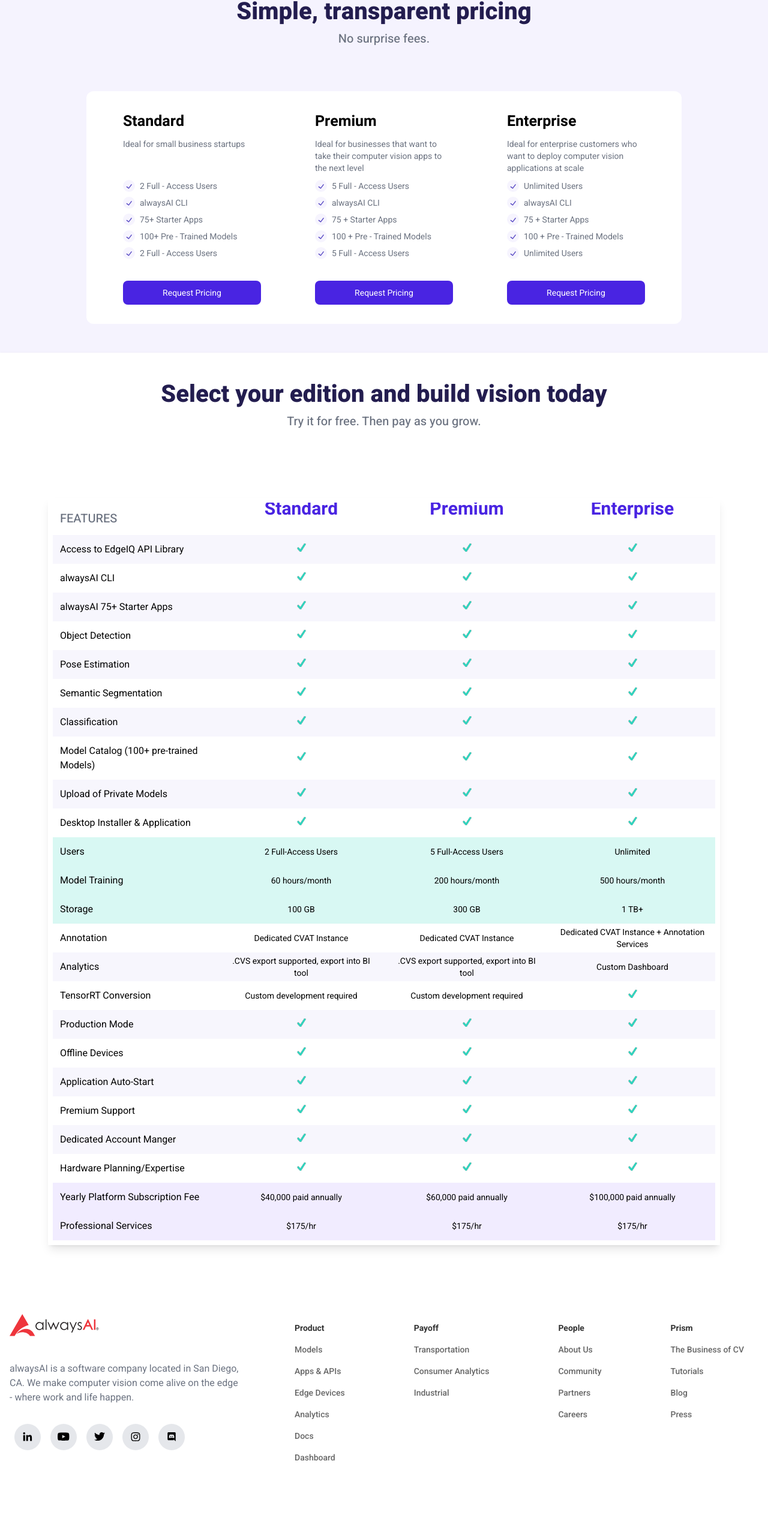
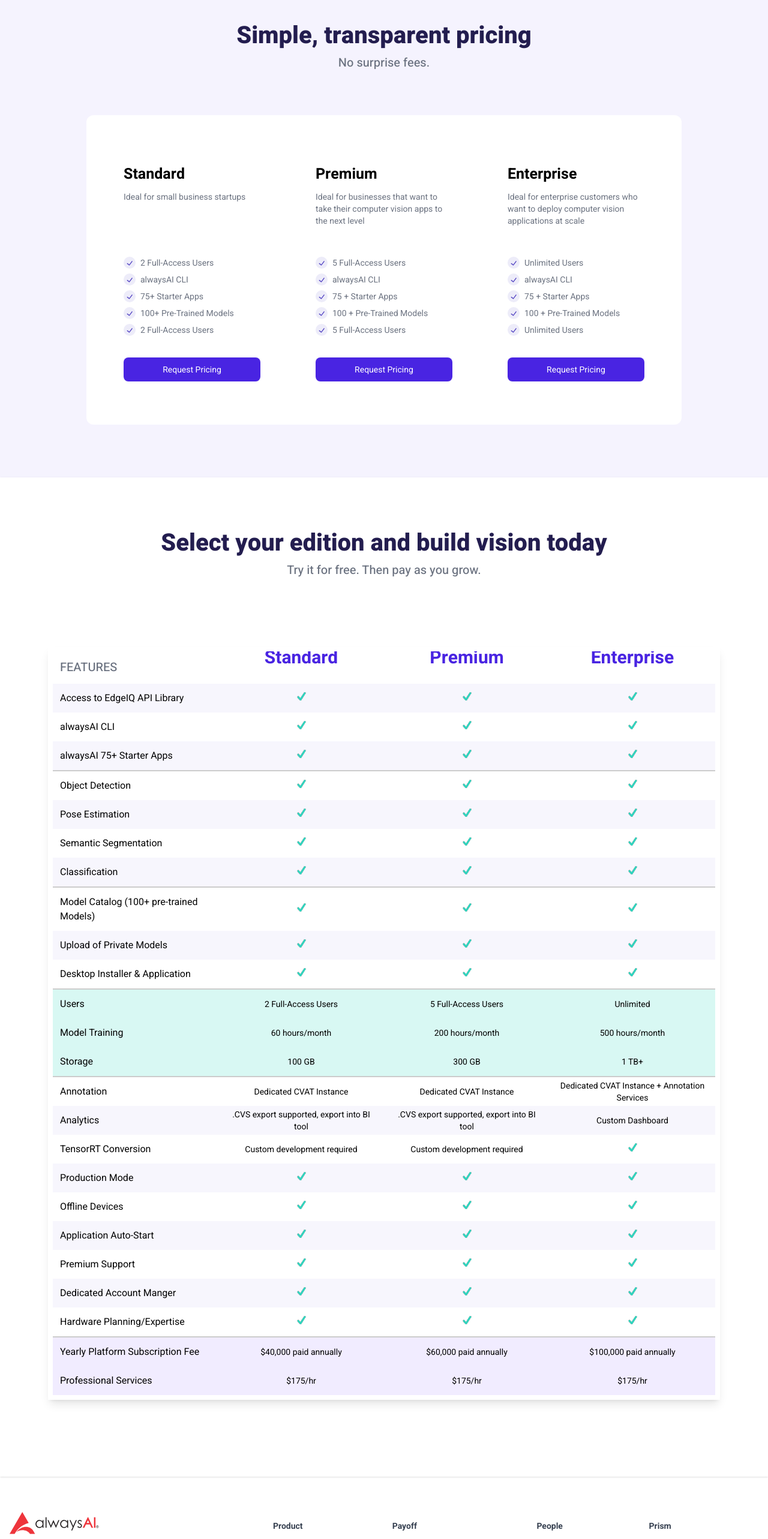
Before and after one commit to dwolner/alwaysai-pricing-demo, a Next.js app: page / in a window 1280 px wide. Shown: the part 141-2707 px from the top of the page at 60% size. Before the commit the page ends 2621 px from the top, so only its background shows below. Built offline with nearby package versions, Linux system fonts and the light colour scheme.

Commit message:
added footer details

```diff
--- a/components/Features.tsx
+++ b/components/Features.tsx
@@ -3,11 +3,12 @@
 
 import type { NextComponentType, NextPageContext } from 'next'
 interface Feature {
-    name: String
-    standard: String & Boolean
-    premium: String & Boolean
-    enterprise: String & Boolean
-    backgroundColor?: String
+    name: string
+    standard: string & boolean
+    premium: string & boolean
+    enterprise: string & boolean
+    backgroundColor?: string
+    bottomBorder?: boolean
 }
 interface Props {
     featureTableData: Feature[]
@@ -17,8 +18,8 @@
     props: Props
 ) => {
     return (
-        <div className='w-full p-2 bg-white shadow'>
-            <div className='max-w-8xl mx-auto justify-between items-center'>
+        <div className='w-full p-2 bg-white shadow mb-2'>
+            <div className='max-w-8xl mx-auto justify-between items-center py-10'>
                 <div className='py-8 px-4 text-center'>
                     <h1 className='text-violet'>
                         Select your edition and build vision today
@@ -42,7 +43,9 @@
                                 {props.featureTableData.map((row, index) => {
                                     return (
                                         <tr key={row.name} style={{
-                                            backgroundColor: row.backgroundColor ? row.backgroundColor : (index % 2 == 0 ? '#F5F3FCBF' : '#fff')
+                                            backgroundColor: row.backgroundColor ? row.backgroundColor : (index % 2 == 0 ? '#F5F3FCBF' : '#fff'),
+                                            borderRadius: '10px',
+                                            borderBottom: row.bottomBorder ? '2px #ccc solid' : ''
                                         }}>
                                             <td className='text-left p-3'>{row.name}</td>
                                             <td className='px-4 text-sm'>
--- a/components/Footer.tsx
+++ b/components/Footer.tsx
@@ -1,12 +1,14 @@
 import React from 'react'
 import Link from 'next/link'
 import Image from 'next/image'
+import SocialLink from './SocialLink'
 
 import type { NextComponentType, NextPageContext } from 'next'
 interface Link {
-    text?: String
-    link?: String
-    icon?: String
+    text?: string
+    link?: string
+    icon?: string
+    backgroundColor?: string
     subLinks?: Link[]
 }
 interface Props {
@@ -19,31 +21,26 @@
 ) => {
     const innerLink = (item: Link, first: Boolean) => {
         return (
-            <div className='py-2 text-sm' style={{ fontWeight: first ? '700' : '500', color: first ? '#333' : '#666' }}>
+            <div className='py-2 text-sm'>
                 <Link href={item.link}>
+                    <p className={`${first ? 'text-gray-700 font-bold' : 'text-gray-500 font-medium'} hover:text-red cursor-pointer group flex items-center`}>
                         {item.text}
+                        <svg xmlns="http://www.w3.org/2000/svg" viewBox="0 0 20 20" fill="currentColor" aria-hidden="true" className="ml-4 h-5 w-5 opacity-0 group-hover:opacity-100 transition-all`"><path fillRule="evenodd" d="M7.293 14.707a1 1 0 010-1.414L10.586 10 7.293 6.707a1 1 0 011.414-1.414l4 4a1 1 0 010 1.414l-4 4a1 1 0 01-1.414 0z" clipRule="evenodd"></path></svg>
+                    </p>
                 </Link>
             </div>
         )
     }
     return (
         <div className='w-full p-2 bg-white px-4'>
-            <div className='flex flex-wrap max-w-8xl mx-auto justify-between'>
+            <div className='flex flex-wrap max-w-8xl mx-auto justify-between border-b-2 py-6'>
                 <div className='max-w-sm'>
                     <Image src='/img/aai-logo-black-text.svg' layout='intrinsic' width={150} height={75} alt='alwaysAI Logo' />
                     <p className='leading-6 text-gray-500 font-normal py-4'>
                         alwaysAI is a software company located in San Diego, CA. We make computer vision come alive on the edge - where work and life happen.
                     </p>
                     <div className='py-4'>
-                        {props.socialLinks.map(item => {
-                            return (
-                                <a href={item.link} key={item.icon} className='mx-2'>
-                                    <button className='bg-gray-200 rounded-full p-3 pt-3 pb-2'>
-                                        <Image src={`/svg/${item.icon}.svg`} layout='intrinsic' width={20} height={15} alt={item.icon} />
-                                    </button>
-                                </a>
-                            )
-                        })}
+                        {props.socialLinks.map(link => <SocialLink key={link.icon} {...link} />)}
                     </div>
                 </div>
                 {props.siteLinks.map(item => {
@@ -61,6 +58,10 @@
                     )
                 })}
             </div>
+            <div className='flex max-w-8xl mx-auto justify-between py-6'>
+                <div><p className='text-gray-500'>© 2021 alwaysAI, Inc.</p></div>
+                <div><p className='text-gray-500'>Privacy Policy  |  Terms of Use</p></div>
+            </div>
         </div>
     )
 }
--- a/components/Nav.tsx
+++ b/components/Nav.tsx
@@ -4,9 +4,10 @@
 
 import type { NextComponentType, NextPageContext } from 'next'
 interface Link {
-    text: String
-    link: String
-    icon?: String
+    text?: string
+    link?: string
+    icon?: string
+    backgroundColor?: string
     subLinks?: Link[]
 }
 interface Props {
@@ -27,7 +28,10 @@
                         return (
                             <div key={item.link} className='px-6 text-sm'>
                                 <Link href={item.link}>
-                                    {item.text}
+                                    <p className='hover:text-red cursor-pointer group flex items-center'>
+                                        {item.text}
+                                        <svg xmlns="http://www.w3.org/2000/svg" viewBox="0 0 20 20" fill="currentColor" aria-hidden="true" className="ml-4 h-5 w-5 transition-all opacity-0 group-hover:opacity-100"><path fillRule="evenodd" d="M7.293 14.707a1 1 0 010-1.414L10.586 10 7.293 6.707a1 1 0 011.414-1.414l4 4a1 1 0 010 1.414l-4 4a1 1 0 01-1.414 0z" clipRule="evenodd"></path></svg>
+                                    </p>
                                 </Link>
                             </div>
                         )
--- /dev/null
+++ b/components/SocialLink.tsx
@@ -0,0 +1,35 @@
+import React, { useState } from 'react'
+import Link from 'next/link'
+import Image from 'next/image'
+
+import type { NextComponentType, NextPageContext } from 'next'
+interface Link {
+    text?: string
+    link?: string
+    icon?: string
+    backgroundColor?: string
+    subLinks?: Link[]
+}
+
+const SocialLink: NextComponentType<NextPageContext, {}, Link> = (
+    props: Link
+) => {
+    const [isHovering, setIsHovering] = useState(false)
+    const handleMouseEnter = () => setIsHovering(true)
+    const handleMouseLeave = () => setIsHovering(false)
+    return (
+        <a href={props.link} key={props.icon} className='mx-2'>
+            <button
+                className='group bg-gray-200 rounded-full p-3 pt-3 pb-2'
+                onMouseEnter={handleMouseEnter}
+                onMouseLeave={handleMouseLeave}
+                style={{
+                    ...isHovering && {backgroundColor: props.backgroundColor}
+                }}
+            >
+                <Image src={`/svg/${props.icon}.svg`} className='group-hover:invert' layout='intrinsic' width={20} height={15} alt={props.icon} />
+            </button>
+        </a>
+    )
+}
+export default SocialLink
--- a/components/Tiers.tsx
+++ b/components/Tiers.tsx
@@ -3,10 +3,10 @@
 
 import type { NextComponentType, NextPageContext } from 'next'
 interface priceData {
-    title: String
-    description: String
-    tag: String
-    features: String[]
+    title: string
+    description: string
+    tag: string
+    features: string[]
 }
 interface Props {
     pricingData: priceData[]
@@ -17,7 +17,7 @@
 ) => {
     return (
         <div className='w-full p-2 bg-purple bg-opacity-5 shadow'>
-            <div className='max-w-8xl mx-auto justify-between items-center'>
+            <div className='max-w-8xl mx-auto justify-between items-center py-10'>
                 <div className='py-8 px-4 text-center'>
                     <h1 className='text-violet'>
                         Simple, transparent pricing
@@ -27,24 +27,29 @@
                     </h6>
                 </div>
                 <div className='py-10 px-4 text-center max-w-5xl mx-auto'>
-                    <div className='bg-white rounded-xl p-4 flex'>
+                    <div className='bg-white rounded-xl p-4 flex flex-wrap justify-center'>
                         {props.pricingData.map(item => {
                             return (
-                                <div key={item.title} className='p-4 basis-1/3 flex justify-center'>
-                                    <div className='text-left flex flex-wrap max-w-2xs'>
-                                        <div className='mb-4 h-24'>
-                                            <h3>
+                                <div key={item.title} className='basis-full sm:basis-1/2 md:basis-1/3 flex justify-center'>
+                                    <div className='text-left flex flex-wrap max-w-2xs p-4 rounded-xl group hover:bg-purple hover:-translate-y-10 transition-all'>
+                                        <div className='w-full flex justify-end'>
+                                            <button className='invisible group-hover:visible bg-darkpurple px-4 py-2 rounded-full text-gray-200 text-xs tracking-widest'>
+                                                {item.tag}
+                                            </button>
+                                        </div>
+                                        <div className='mb-14 h-24 p-4'>
+                                            <h3 className='group-hover:text-white'>
                                                 {item.title}
                                             </h3>
-                                            <p className='text-sm text-gray-500 mt-2'>
+                                            <p className='text-sm text-gray-500 group-hover:text-white mt-2'>
                                                 {item.description}
                                             </p>
                                         </div>
-                                        <ul>
+                                        <ul className='p-4'>
                                             {item.features.map(text => {
                                                 return (
-                                                    <li key={text} className='text-sm text-gray-500 flex py-1'>
-                                                        <div className='bg-purple bg-opacity-5 w-5 px-1 mr-2 rounded-full'>
+                                                    <li key={text} className='text-sm text-gray-500 group-hover:text-white flex py-1'>
+                                                        <div className='bg-lightpurple w-5 px-1 mr-2 rounded-full'>
                                                             <Image src='/svg/checkmark_small.svg' layout='intrinsic' width={15} height={10} alt='checkmark' />
                                                         </div>
                                                         {text}
@@ -52,9 +57,11 @@
                                                 )
                                             })}
                                         </ul>
-                                        <button className='bg-purple w-full md:px-4 p-2.5 mt-8 rounded-lg text-white text-xs md:text-sm'>
-                                            Request Pricing
-                                        </button>
+                                        <div className='w-full p-4'>
+                                            <button className='bg-purple group-hover:bg-red w-full mb-6 md:px-4 p-2.5 rounded-lg text-white text-xs md:text-sm'>
+                                                Request Pricing
+                                            </button>
+                                        </div>
                                     </div>
                                 </div>
                             )
@@ -65,4 +72,5 @@
         </div>
     )
 }
+
 export default Tiers
--- a/constants/data.ts
+++ b/constants/data.ts
@@ -44,19 +44,28 @@
 
 export const socialLinks = [{
     icon: 'linkedin',
-    link: '/'
+    link: '/',
+    backgroundColor: 'rgb(0, 119, 181)'
 }, {
     icon: 'youtube',
-    link: '/'
+    link: '/',
+    backgroundColor: 'rgb(255, 0, 0)'
 }, {
     icon: 'twitter',
-    link: '/'
+    link: '/',
+    backgroundColor: 'rgb(29, 161, 242)'
 }, {
     icon: 'instagram',
-    link: '/'
+    link: '/',
+    backgroundColor: 'rgb(225, 48, 108)'
+}, {
+    icon: 'facebook',
+    link: '/',
+    backgroundColor: 'rgb(59, 89, 152)'
 }, {
     icon: 'discord',
-    link: '/'
+    link: '/',
+    backgroundColor: 'rgb(88, 101, 242)'
 }]
 
 export const featureTableData = [{
@@ -75,7 +84,8 @@
     name: 'alwaysAI 75+ Starter Apps',
     standard: true,
     premium: true,
-    enterprise: true
+    enterprise: true,
+    bottomBorder: true
 },
 {
     name: 'Object Detection',
@@ -99,7 +109,8 @@
     name: 'Classification',
     standard: true,
     premium: true,
-    enterprise: true
+    enterprise: true,
+    bottomBorder: true
 },
 {
     name: 'Model Catalog (100+ pre-trained Models)',
@@ -117,7 +128,8 @@
     name: 'Desktop Installer & Application',
     standard: true,
     premium: true,
-    enterprise: true
+    enterprise: true,
+    bottomBorder: true
 },
 {
     name: 'Users',
@@ -138,7 +150,8 @@
     standard: '100 GB',
     premium: '300 GB',
     enterprise: '1 TB+',
-    backgroundColor: '#2BD5BE2E'
+    backgroundColor: '#2BD5BE2E',
+    bottomBorder: true
 },
 {
     name: 'Annotation',
@@ -192,7 +205,8 @@
     name: 'Hardware Planning/Expertise',
     standard: true,
     premium: true,
-    enterprise: true
+    enterprise: true,
+    bottomBorder: true
 },
 {
     name: 'Yearly Platform Subscription Fee',
@@ -213,36 +227,36 @@
     {
         title: 'Standard',
         description: 'Ideal for small business startups',
-        tag: 'Best Value',
+        tag: 'BEST VALUE',
         features: [
-            '2 Full - Access Users',
+            '2 Full-Access Users',
             'alwaysAI CLI',
             '75+ Starter Apps',
-            '100+ Pre - Trained Models',
-            '2 Full - Access Users'
+            '100+ Pre-Trained Models',
+            '2 Full-Access Users'
         ]
     },
     {
         title: 'Premium',
         description: 'Ideal for businesses that want to take their computer vision apps to the next level',
-        tag: 'Most Popular',
+        tag: 'MOST POPULAR',
         features: [
-            '5 Full - Access Users',
+            '5 Full-Access Users',
             'alwaysAI CLI',
             '75 + Starter Apps',
-            '100 + Pre - Trained Models',
-            '5 Full - Access Users'
+            '100 + Pre-Trained Models',
+            '5 Full-Access Users'
         ]
     },
     {
         title: 'Enterprise',
         description: 'Ideal for enterprise customers who want to deploy computer vision applications at scale ',
-        tag: 'Most Features',
+        tag: 'MOST FEATURES',
         features: [
             'Unlimited Users',
             'alwaysAI CLI',
             '75 + Starter Apps',
-            '100 + Pre - Trained Models',
+            '100 + Pre-Trained Models',
             'Unlimited Users'
         ]
     }
--- a/tailwind.config.js
+++ b/tailwind.config.js
@@ -8,11 +8,13 @@
     extend: {
       colors: {
         "red": "#F2303A",
+        "lightpurple": "#edecf9",
         "purple": "#4924E2",
+        "darkpurple": "#4031B3",
         "violet": "#231D4F"
       },
       maxWidth: {
-        "2xs": "230px",
+        "2xs": "292px",
         "8xl": "1440px"
       }
     },
```
Also changed, not shown: public/svg/facebook.svg (added). Lines whose indentation alone changed are shown as unchanged.
